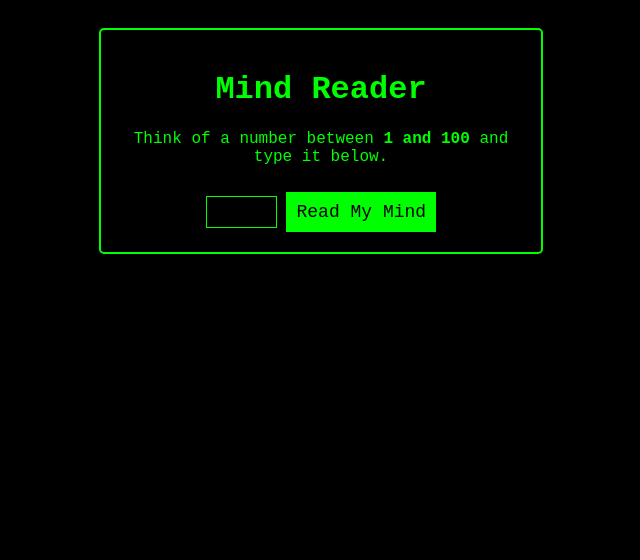
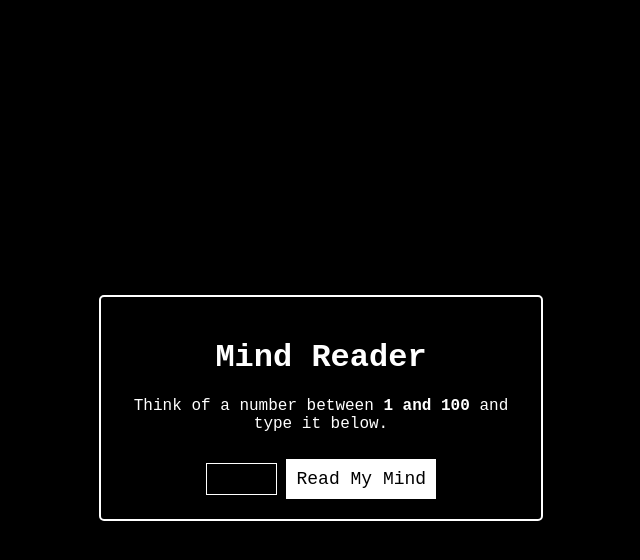
Before and after one commit to romancaps/MINDREADER, a plain HTML site: page index.html in a window 1280 px wide. Shown: the whole page, without its empty margins (319-959 px from the left). Drawn offline with Linux system fonts and the light colour scheme.

Commit message:
Update styles.css

```diff
--- a/styles.css
+++ b/styles.css
@@ -1,15 +1,17 @@
 body {
     background-color: black;
-    color: lime;
+    color: white;
     font-family: "Courier New", Courier, monospace;
     text-align: center;
-    padding: 20px;
+    height: 100vh; /* Full viewport height */
+    display: flex;
+    justify-content: center; /* Centers horizontally */
+    align-items: center; /* Centers vertically */
 }
 
 .container {
     max-width: 400px;
-    margin: auto;
-    border: 2px solid lime;
+    border: 2px solid white;
     padding: 20px;
     border-radius: 5px;
 }
@@ -22,13 +24,13 @@ input, button {
 
 input {
     background: black;
-    color: lime;
-    border: 1px solid lime;
+    color: white;
+    border: 1px solid white;
     padding: 5px;
 }
 
 button {
-    background: lime;
+    background: white;
     color: black;
     border: none;
     padding: 10px;
@@ -36,7 +38,7 @@ button {
 }
 
 button:hover {
-    background: darkgreen;
+    background: gray;
 }
 
 .hidden {
```
